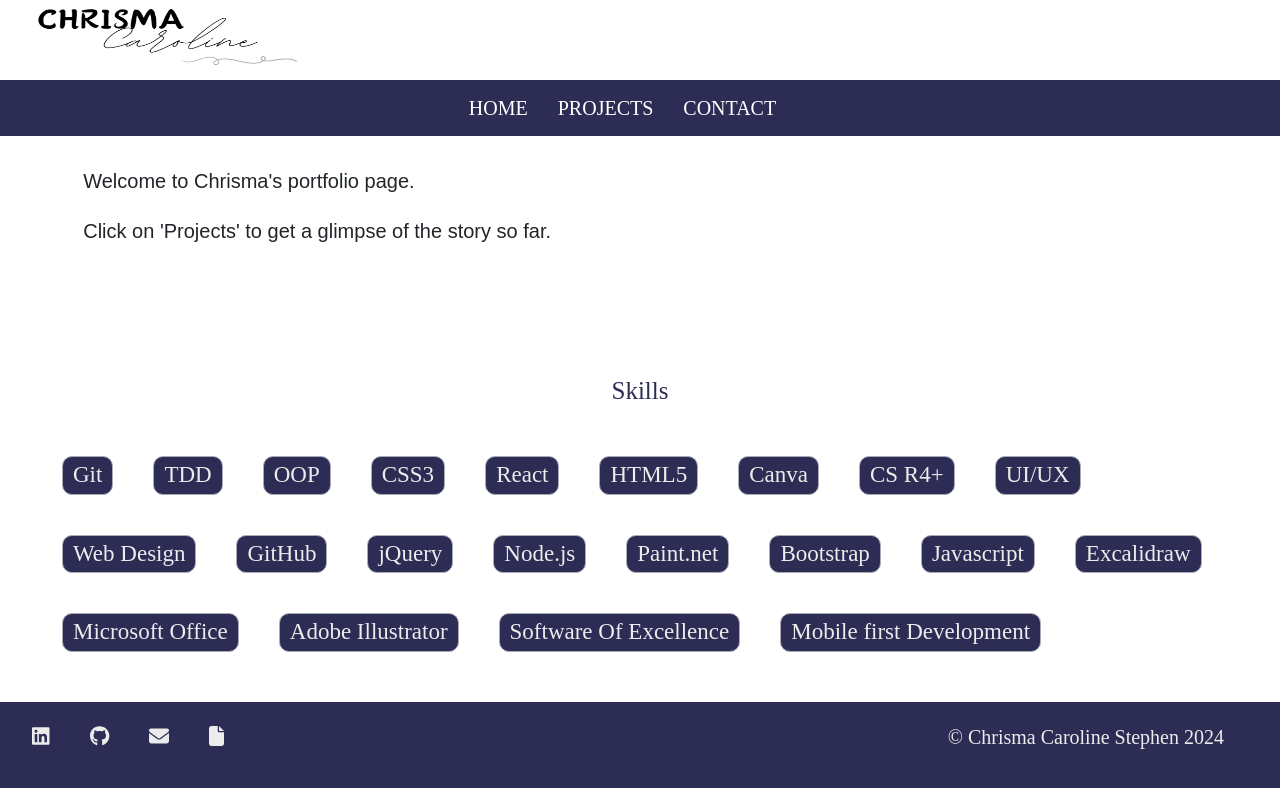
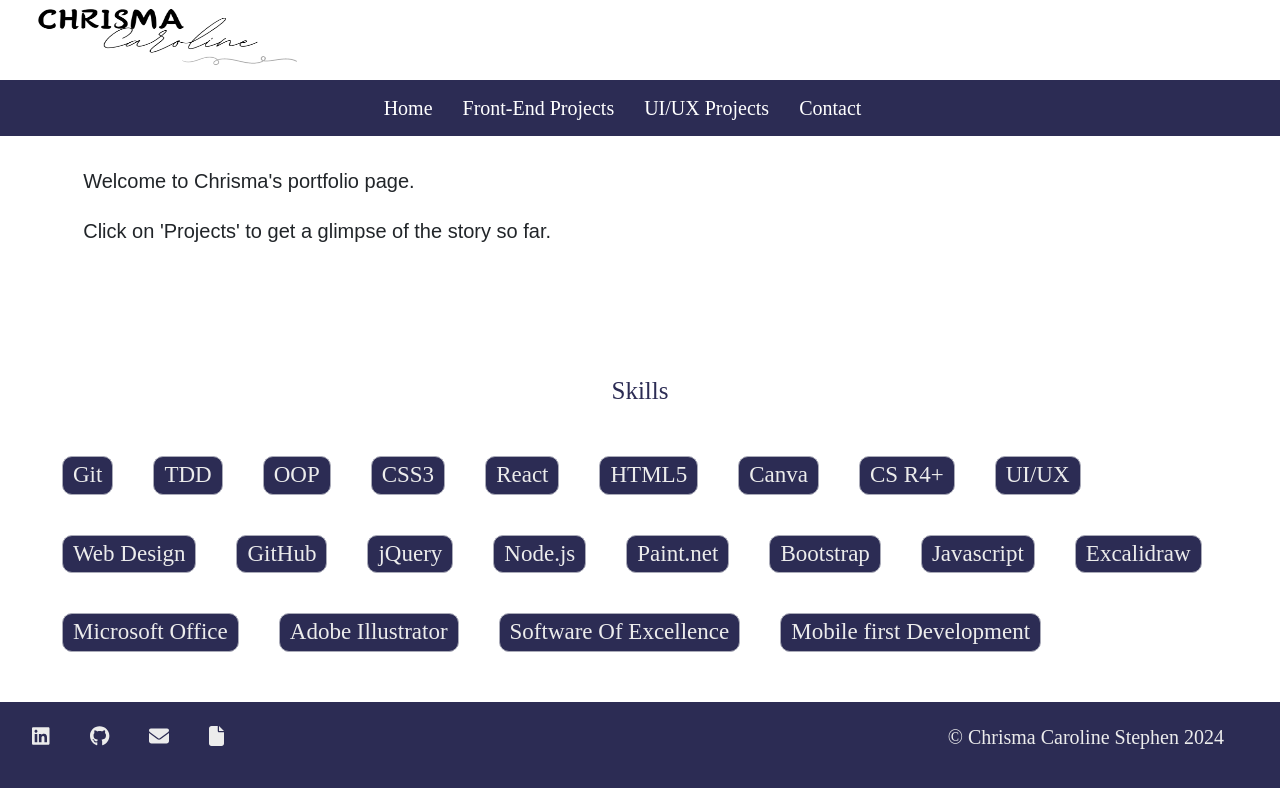
Before and after one commit to chrisma89/Chrisma-Caroline-Stephen, a React (Vite) app: page / in a window 1280 px wide. Built offline with nearby package versions, Linux system fonts and the light colour scheme; a web font is replaced by a local one.

Commit message:
Change casing of the elements of the navbar, added UI/ux projects to the nav bar and renamed projects into front-end projects

```diff
--- a/src/components/navbar/index.jsx
+++ b/src/components/navbar/index.jsx
@@ -1,35 +1,79 @@
-import Container from 'react-bootstrap/Container';
-import React, { useState } from 'react';
-import Nav from 'react-bootstrap/Nav';
-import Navbar from 'react-bootstrap/Navbar';
-import { Link } from 'react-router-dom';
-import './style.css';
-import { FontAwesomeIcon } from '@fortawesome/react-fontawesome';
-import { faBars } from '@fortawesome/free-solid-svg-icons';
-
-
+import Container from "react-bootstrap/Container";
+import React, { useState } from "react";
+import Nav from "react-bootstrap/Nav";
+import Navbar from "react-bootstrap/Navbar";
+import { Link } from "react-router-dom";
+import "./style.css";
+import { FontAwesomeIcon } from "@fortawesome/react-fontawesome";
+import { faBars } from "@fortawesome/free-solid-svg-icons";
 
 function NavBar() {
   // const [expanded, setExpanded] = useState(false);
   return (
-    <Navbar  style={{position : "relative"}} expand="lg" className="container-fluid navbarmain">
-      <Container className='justify-content-end'>
-      {/* <Navbar.Brand as={Link} to="/" onClick={() => setExpanded(false)}>Chrisma</Navbar.Brand> */}
+    <Navbar
+      style={{ position: "relative" }}
+      expand="lg"
+      className="container-fluid navbarmain"
+    >
+      <Container className="justify-content-end">
+        {/* <Navbar.Brand as={Link} to="/" onClick={() => setExpanded(false)}>Chrisma</Navbar.Brand> */}
 
-        <Navbar.Toggle  aria-controls="basic-navbar-nav" className="custom-toggler">
-        <FontAwesomeIcon icon={faBars} style={{ color: 'white' }} />
-</Navbar.Toggle>
+        <Navbar.Toggle
+          aria-controls="basic-navbar-nav"
+          className="custom-toggler"
+        >
+          <FontAwesomeIcon icon={faBars} style={{ color: "white" }} />
+        </Navbar.Toggle>
         <Navbar.Collapse id="basic-navbar-nav" className="custom-toggler">
           <Nav>
             {/* <Link><img  style={{height :"100%", width : "40%"}}src="/images/logo.png"/></Link> */}
-          <Link style={{color:"white", paddingRight :"30px", fontFamily : "roboto-black-italic",textDecoration: "none"}} to="/">HOME</Link>
-            <Link style={{color:"white", paddingRight :"30px",fontFamily : "roboto-black-italic",textDecoration: "none"}} to="/projects" >PROJECTS</Link>
+            <Link
+              style={{
+                color: "white",
+                paddingRight: "30px",
+                fontFamily: "roboto-black-italic",
+                textDecoration: "none",
+              }}
+              to="/"
+            >
+              Home
+            </Link>
+            <Link
+              style={{
+                color: "white",
+                paddingRight: "30px",
+                fontFamily: "roboto-black-italic",
+                textDecoration: "none",
+              }}
+              to="/projects"
+            >
+              Front-End Projects
+            </Link>
+            <Link
+              style={{
+                color: "white",
+                paddingRight: "30px",
+                fontFamily: "roboto-black-italic",
+                textDecoration: "none",
+              }}
+              to="/uiuxprojects"
+            >
+              UI/UX Projects
+            </Link>
             {/* <Link style={{color:"white", paddingRight :"30px",fontFamily : "roboto-black-italic",textDecoration: "none"}} to="/links">LINKS</Link> */}
-            <Link style={{color:"white", paddingRight :"30px",fontFamily : "roboto-black-italic",textDecoration: "none"}} to="/contact">CONTACT</Link>
-
+            <Link
+              style={{
+                color: "white",
+                paddingRight: "30px",
+                fontFamily: "roboto-black-italic",
+                textDecoration: "none",
+              }}
+              to="/contact"
+            >
+              Contact
+            </Link>
           </Nav>
-          </Navbar.Collapse>
-
+        </Navbar.Collapse>
       </Container>
     </Navbar>
   );
```
